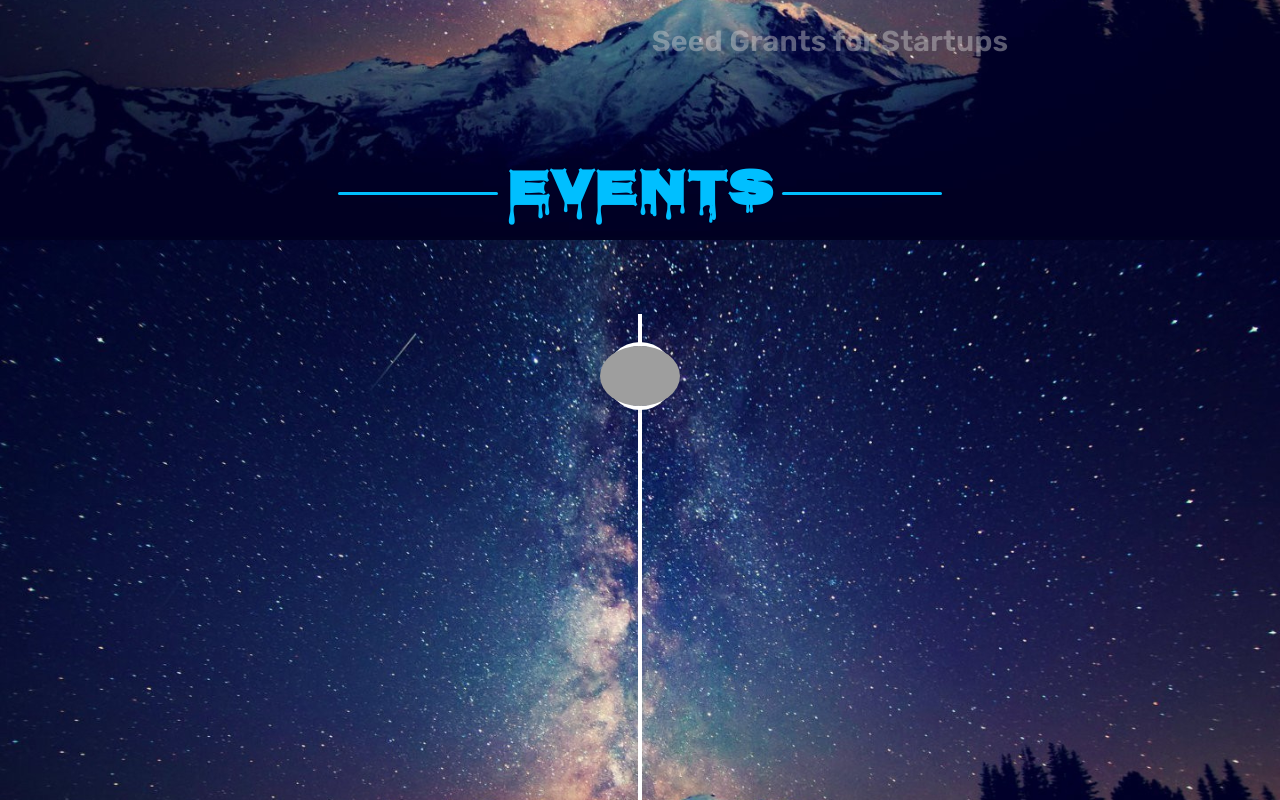
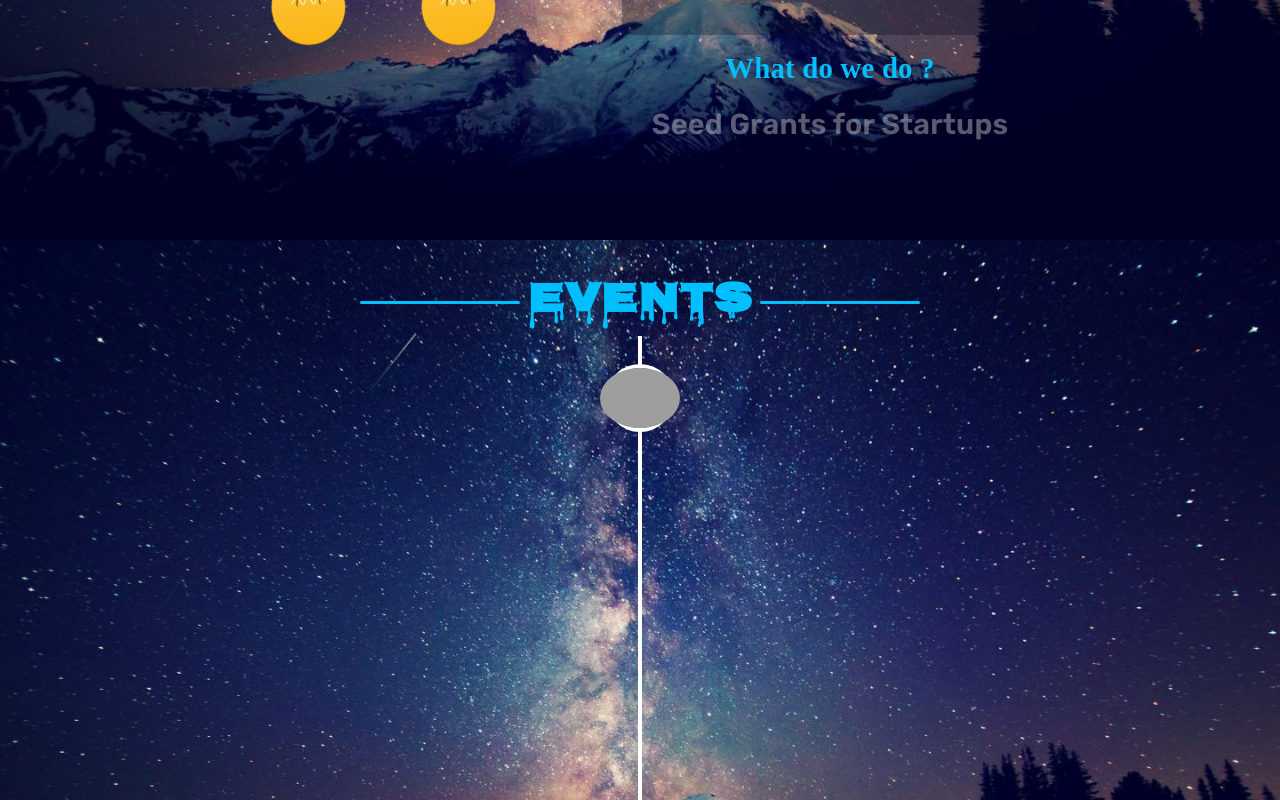
Before and after one commit to lakshmanmulchandani/InnovationCell-Website, a React (Create React App) app in the folder client/: page / in a window 1280 px wide. Shown: the part 1360-2160 px from the top of the page. Built offline with nearby package versions, Linux system fonts and the light colour scheme; grey boxes are pictures that could not be loaded; a web font is replaced by a local one.

Commit message:
heading updated, landing page recorrected, about us blinking text size updated

```diff
--- a/client/src/Components/AboutUs/AboutUs.css
+++ b/client/src/Components/AboutUs/AboutUs.css
@@ -32,7 +32,7 @@
 .About-item {
   /* margin-bottom: 1.2rem; */
   font-size: medium;
-  font-family: 'Rubik', sans-serif;
+  font-family: "Rubik", sans-serif;
 }
 
 .About-imgs {
@@ -97,6 +97,9 @@
   .About-pic {
     scale: 0.9;
   }
+  .About-item {
+    font-size: 1.6rem;
+  }
 }
 @media (max-width: 550px) {
   .About-content {
--- a/client/src/Components/ContactUs/Contact.css
+++ b/client/src/Components/ContactUs/Contact.css
@@ -14,32 +14,37 @@
   color: var(--slate);
   z-index: 3;
 }
-
-.contact_heading {
-  font-weight: 600;
+.contactHeading > h1 {
+  position: relative;
+  z-index: 2;
+  margin-top: 0rem;
   color: var(--green);
-  font-size: 1.4rem;
   display: flex;
   align-items: center;
-  /* padding: 2rem 0; */
-  font-family: var(--font-mono);
+  font-family: var(--font-heading);
+  justify-content: center;
+  text-align: center;
+  font-size: 42px;
+  margin-top: 0rem;
+}
+.contactHeading > h1::after {
+  content: "";
+  display: block;
+  background-color: var(--green);
+  width: 10rem;
+  height: 3px;
+  border-radius: 1rem;
+  margin-left: 0.5rem;
 }
 
-.contact_heading::before {
-  content: "04. ";
-  color: var(--green);
-  font-family: var(--font-mono);
-  font-size: 1.2rem;
-  margin-right: 8px;
-}
-
-.contact_heading::after {
+.contactHeading > h1::before {
   content: "";
   display: block;
-  width: 200px;
-  margin-left: 1rem;
-  height: 0.5px;
-  background: var(--green);
+  background-color: var(--green);
+  width: 10rem;
+  height: 3px;
+  border-radius: 1rem;
+  margin-right: 0.5rem;
 }
 
 .contact_content {
@@ -257,38 +262,3 @@
 
 }
  */
-
-.teamHeading > h1 {
-  position: relative;
-  z-index: 2;
-  margin-top: 0rem;
-  color: var(--green);
-  display: flex;
-  align-items: center;
-  font-family: var(--font-heading);
-  justify-content: center;
-  margin-top: 10rem;
-}
-.teamHeading > h1::after {
-  content: "";
-  display: block;
-  background-color: var(--green);
-  width: 10rem;
-  height: 3px;
-  border-radius: 1rem;
-  margin-left: 0.5rem;
-}
-
-.teamHeading > h1::before {
-  content: "";
-  display: block;
-  background-color: var(--green);
-  width: 10rem;
-  height: 3px;
-  border-radius: 1rem;
-  margin-right: 0.5rem;
-}
-
-.contactUs-heading {
-  margin-bottom: 2rem;
-}
--- a/client/src/Components/ContactUs/Contact.jsx
+++ b/client/src/Components/ContactUs/Contact.jsx
@@ -70,7 +70,7 @@
   return (
     <div className="contact-section">
       <div className="contact">
-        <div className="teamHeading contactUs-heading">
+        <div className="contactHeading ">
           <h1>Contact Us</h1>
         </div>
         <div className="contact_content">
--- a/client/src/Components/Sponsors/sponsors.css
+++ b/client/src/Components/Sponsors/sponsors.css
@@ -1,10 +1,11 @@
 .sponsor-section {
   margin-top: 6rem;
-  background: rgba(255, 255, 255, 0.2);
+  /* background: rgba(255, 255, 255, 0.2); */
+  background-color: rgb(17, 34, 64, 0.57);
   box-shadow: 0 4px 30px rgba(0, 0, 0, 0.1);
   backdrop-filter: blur(5px);
   -webkit-backdrop-filter: blur(5px);
-  border: 1px solid rgba(255, 255, 255, 0.3);
+  /* border: 1px solid rgba(255, 255, 255, 0.3); */
 }
 
 .spons-icon {
--- a/client/src/Components/Team/Team.css
+++ b/client/src/Components/Team/Team.css
@@ -24,7 +24,8 @@
   font-family: var(--font-heading);
   justify-content: center;
   text-align: center;
-  font-size: 50px;
+  font-size: 42px;
+  margin-top: 6rem;
 }
 .teamHeading > h1::after {
   content: "";
--- a/client/src/Components/Timeline/Timeline.jsx
+++ b/client/src/Components/Timeline/Timeline.jsx
@@ -62,7 +62,7 @@
   return (
     <>
       <div className="timeline-main">
-        <div className="maker__container teamHeading ">
+        <div className="eventsheading  ">
           <h1>Events</h1>
         </div>
         <div className="event-card  mt-20 flex flex-col">
--- a/client/src/Components/Timeline/timeline.css
+++ b/client/src/Components/Timeline/timeline.css
@@ -1,3 +1,40 @@
+.eventsheading {
+  margin-top: 2rem !important;
+}
+
+.eventsheading > h1 {
+  position: relative;
+  z-index: 2;
+  margin-top: 0rem;
+  color: var(--green);
+  display: flex;
+  align-items: center;
+  font-family: var(--font-heading);
+  justify-content: center;
+  text-align: center;
+  font-size: 42px;
+  margin-top: 4rem;
+}
+.eventsheading > h1::after {
+  content: "";
+  display: block;
+  background-color: var(--green);
+  width: 10rem;
+  height: 3px;
+  border-radius: 1rem;
+  margin-left: 0.5rem;
+}
+
+.eventsheading > h1::before {
+  content: "";
+  display: block;
+  background-color: var(--green);
+  width: 10rem;
+  height: 3px;
+  border-radius: 1rem;
+  margin-right: 0.5rem;
+}
+
 .exp-icon {
   display: flex;
   justify-content: center;
--- a/client/src/HomePage.css
+++ b/client/src/HomePage.css
@@ -1,4 +1,4 @@
-@import url('https://fonts.googleapis.com/css2?family=Inter:wght@700&family=Rubik:ital,wght@0,400;0,500;0,600;0,700;1,600&display=swap');
+@import url("https://fonts.googleapis.com/css2?family=Inter:wght@700&family=Rubik:ital,wght@0,400;0,500;0,600;0,700;1,600&display=swap");
 
 * {
   margin: 0;
@@ -57,7 +57,7 @@
   background-attachment: fixed;
   overflow-x: hidden;
   /* width: fit-content; */
-  font-family: 'Rubik' sans-serif;
+  font-family: "Rubik" sans-serif;
   line-height: 1.6;
   letter-spacing: 0.2px;
 }
@@ -252,7 +252,4 @@
     z-index: 10;
     position: relative;
   }
-  .App {
-    width: fit-content;
-  }
 }
```
